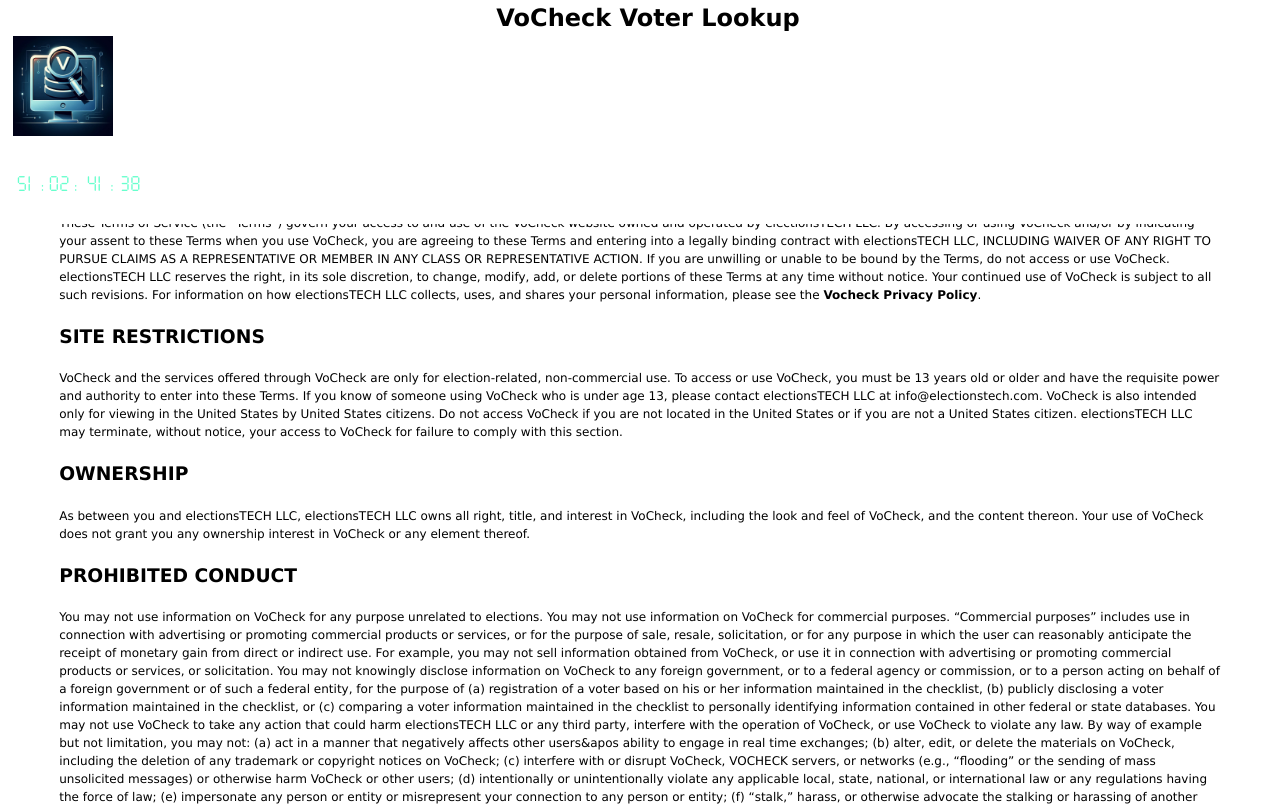
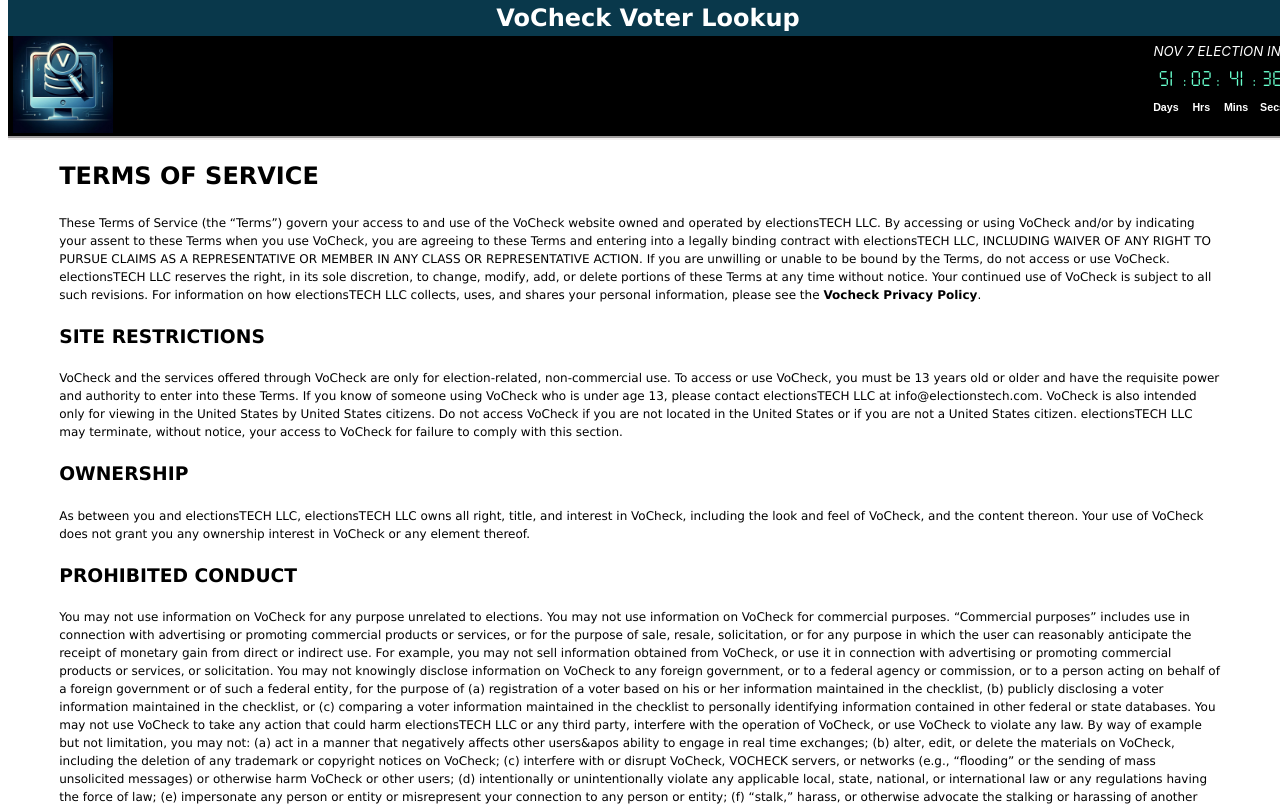
Before and after one commit to jddubbya/VoterAppMain, a React (Vite) app: page /tos in a window 1280 px wide. Shown: the top 806 px of the page. Built offline with nearby package versions, Linux system fonts and the light colour scheme.

Commit message:
fix appearance

```diff
--- a/src/Components/Header.jsx
+++ b/src/Components/Header.jsx
@@ -29,17 +29,17 @@ const Header = () => {
   return (
     <>
       <header>
-        <div className="topHeaderContainer">
+        <div className="topHeaderCont">
           <section>
             <h2 id="topHeader"> VoCheck Voter Lookup</h2>
           </section>
         </div>
-        <section className="logoSection">
+        <section className="bottomHeaderCont">
           <Link to="/">
             <img className="logoImage" src={logo} />
           </Link>
           <div className="emptyBox"></div>
-          <div className="timerContainer">
+          <div className="timerTableDiv">
             <CountdownTimer headerText = "NOV 7 ELECTION IN:"/>
           </div>
         </section>
```
